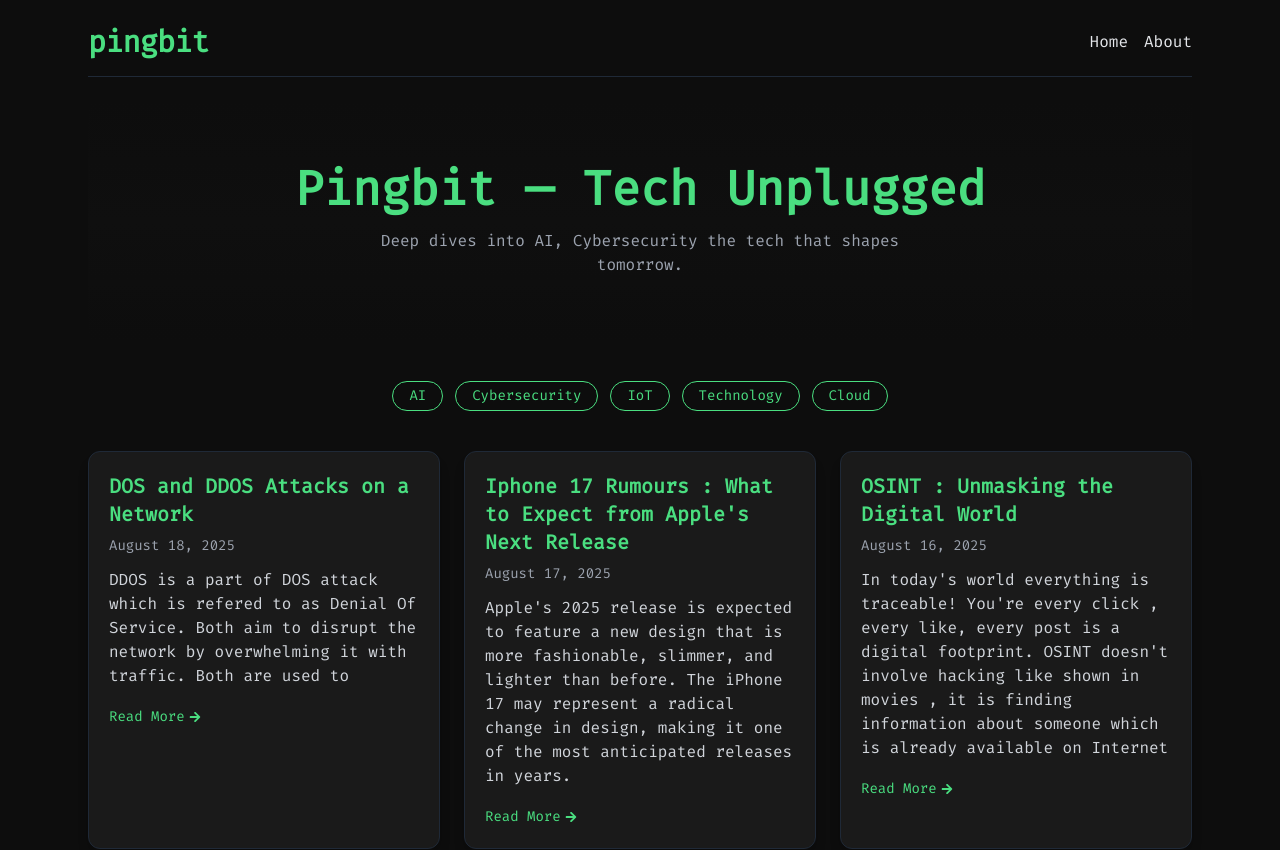
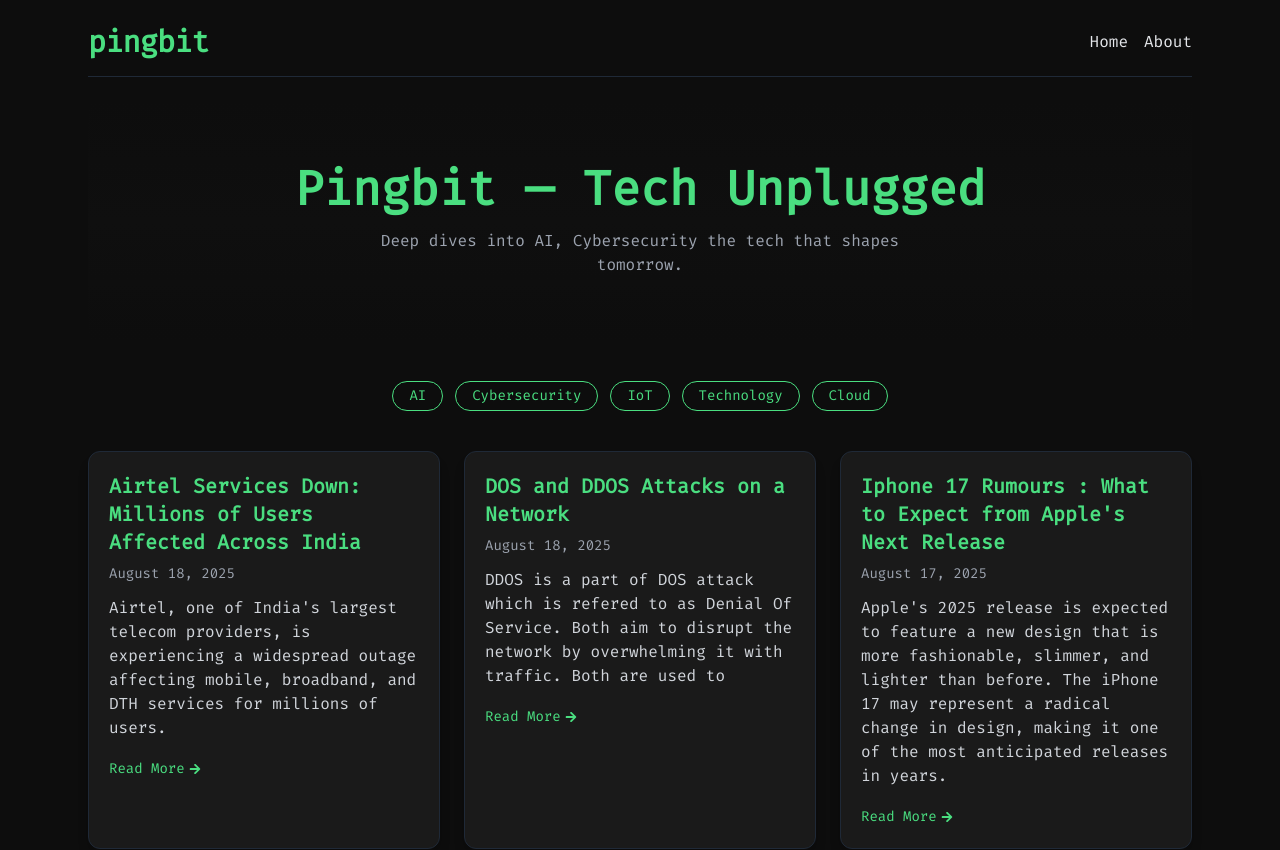
Before and after one commit to sahiladit/pingbit, a React (Vite) app: page / in a window 1280 px wide. Shown: the top 850 px of the page. Built offline with nearby package versions, Linux system fonts and the light colour scheme.

Commit message:
airtel down blog

```diff
--- a/src/data/posts.js
+++ b/src/data/posts.js
@@ -2,6 +2,63 @@ import osintImage from "../assets/osint.png";
 import './post.css';
 
 export const posts = [
+  {
+    id: "airtel-outage-aug-2025",
+    title: "Airtel Services Down: Millions of Users Affected Across India",
+    date: "August 18, 2025",
+    description: "Airtel, one of India's largest telecom providers, is experiencing a widespread outage affecting mobile, broadband, and DTH services for millions of users.",
+    image: "https://via.placeholder.com/1200x500?text=Airtel+Outage",
+    content: `
+      <div class="space-y-6">
+        <img src="https://assets.airtel.in/teams/simplycms/web/images/contact-us-page-17062020.png"
+             alt="Airtel Outage"
+             class="rounded-lg shadow-lg w-full" loading="lazy" />
+
+        <h2 class="text-2xl font-bold text-green-400">What Happened?</h2>
+        <p>
+          On August 18, 2025, Airtel users reported connectivity issues across multiple services including mobile calls, internet, and DTH services. The outage appears to be widespread, affecting millions of customers across major cities.
+        </p>
+
+        <h2 class="text-2xl font-bold text-green-400">Impact on Users</h2>
+        <p>
+          Many users experienced dropped calls, slow internet speeds, and failed DTH service access. Social media platforms were flooded with complaints and queries about the downtime. Businesses relying on Airtel for communication were also affected, causing disruption in operations.
+        </p>
+
+        <h2 class="text-2xl font-bold text-green-400">Possible Causes</h2>
+        <p>
+          While Airtel has not officially confirmed the reason, such outages are usually caused by:
+        </p>
+        <ul class="list-disc list-inside space-y-2 text-gray-300">
+          <li>Network congestion due to high traffic volume.</li>
+          <li>Maintenance or upgrade of core network infrastructure.</li>
+          <li>Hardware or software failures in telecom servers or routers.</li>
+          <li>External issues like power outages or fiber cuts.</li>
+        </ul>
+
+        <h2 class="text-2xl font-bold text-green-400">What Users Can Do</h2>
+        <p>
+          Users can try the following steps:
+        </p>
+        <ul class="list-disc list-inside space-y-2 text-gray-300">
+          <li>Restart your device and SIM card.</li>
+          <li>Check Airtel's official service status page or social media handles.</li>
+          <li>Switch to alternate network or Wi-Fi if urgent.</li>
+          <li>Contact Airtel customer support for assistance.</li>
+        </ul>
+
+        <h2 class="text-2xl font-bold text-green-400">Airtel’s Response</h2>
+        <p>
+          Airtel has acknowledged the outage and stated that their technical teams are actively working to restore services. Updates are being shared on their official Twitter handle and website.
+        </p>
+
+        <h2 class="text-2xl font-bold text-green-400">Conclusion</h2>
+        <p>
+          Outages like this highlight the reliance on telecom networks in everyday life and the importance of robust infrastructure. Users are advised to stay updated with official channels for restoration updates.
+        </p>
+      </div>
+    `,
+    tags: ["airtel","outage","network","telecom","internet","mobile","DTH","connectivity","technology","news","India"]
+},
   {
     id: "dos-ddos",
     title: "DOS and DDOS Attacks on a Network",
```
